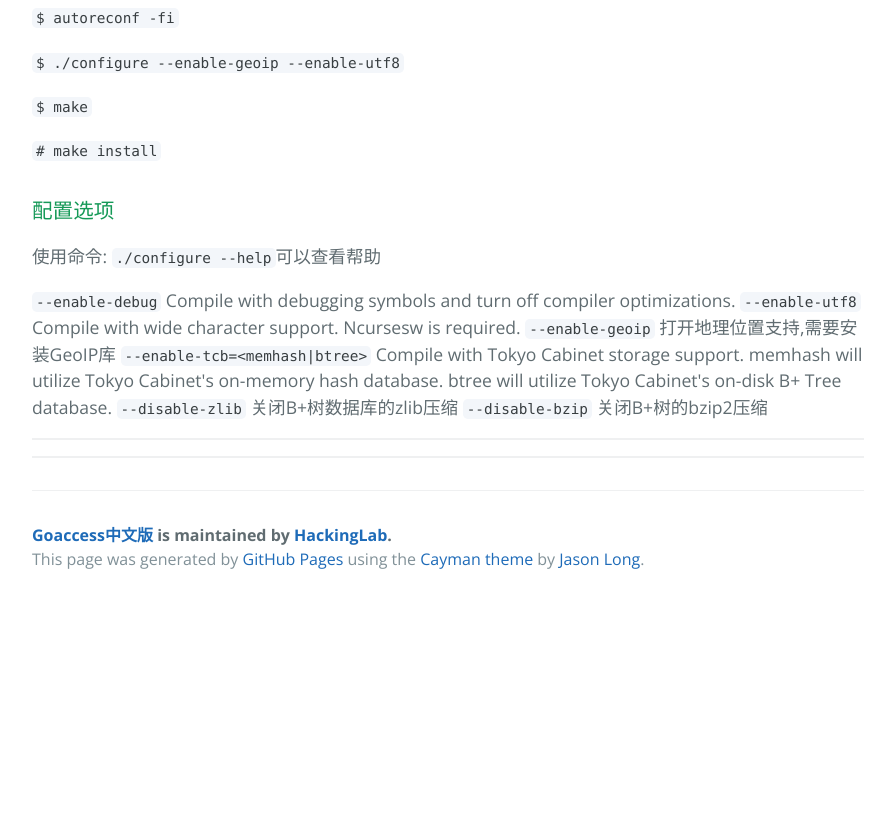
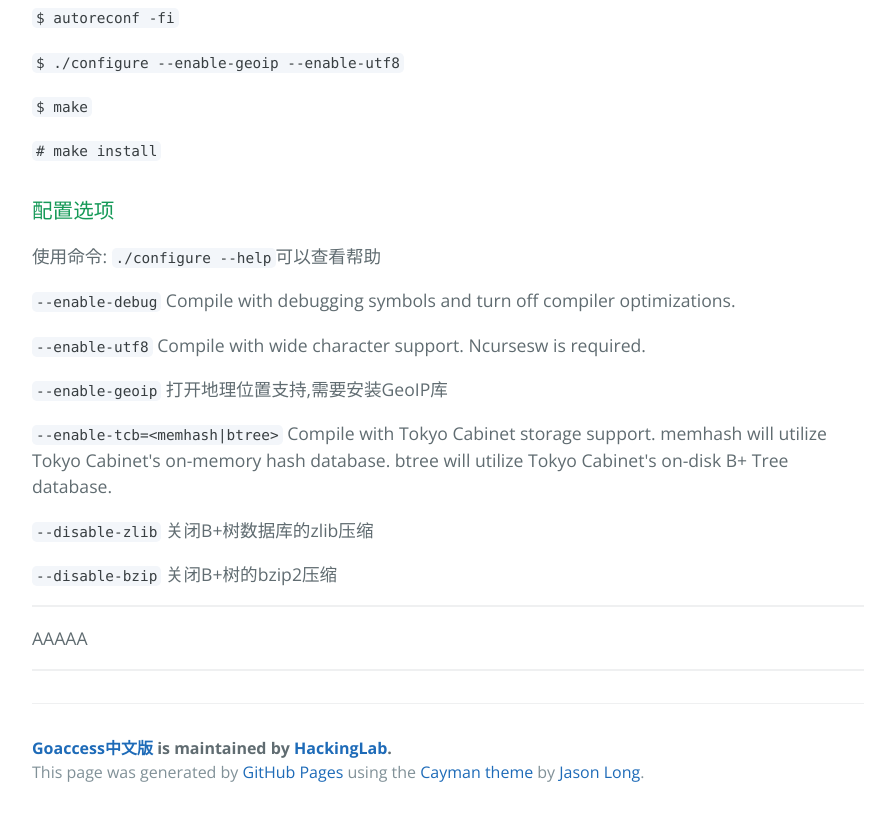
Before and after one commit to HackingLab/GoaccessCN, a plain HTML site: page index.html in a window 1280 px wide. Shown: the part 1335-2151 px from the top of the page, without its empty margins (192-1087 px from the left). Before the commit the page ends 1938 px from the top, so only its background shows below. Drawn offline with nearby package versions, Linux system fonts and the light colour scheme.

```diff
--- a/index.html
+++ b/index.html
@@ -78,19 +78,26 @@
 <p>使用命令: <code>./configure --help</code>可以查看帮助</p>
 
 <p><code>--enable-debug</code>
-Compile with debugging symbols and turn off compiler optimizations.
-<code>--enable-utf8</code>
-Compile with wide character support. Ncursesw is required.
-<code>--enable-geoip</code>
-打开地理位置支持,需要安装GeoIP库
-<code>--enable-tcb=&lt;memhash|btree&gt;</code>
-Compile with Tokyo Cabinet storage support. memhash will utilize Tokyo Cabinet's on-memory hash database. btree will utilize Tokyo Cabinet's on-disk B+ Tree database.
-<code>--disable-zlib</code>
-关闭B+树数据库的zlib压缩
-<code>--disable-bzip</code>
+Compile with debugging symbols and turn off compiler optimizations.</p>
+
+<p><code>--enable-utf8</code>
+Compile with wide character support. Ncursesw is required.</p>
+
+<p><code>--enable-geoip</code>
+打开地理位置支持,需要安装GeoIP库</p>
+
+<p><code>--enable-tcb=&lt;memhash|btree&gt;</code>
+Compile with Tokyo Cabinet storage support. memhash will utilize Tokyo Cabinet's on-memory hash database. btree will utilize Tokyo Cabinet's on-disk B+ Tree database.</p>
+
+<p><code>--disable-zlib</code>
+关闭B+树数据库的zlib压缩</p>
+
+<p><code>--disable-bzip</code>
 关闭B+树的bzip2压缩</p>
 
 <hr>
+
+<p>AAAAA</p>
 
 <hr>
 
```
Also changed, not shown: params.json (+1 -1 lines).
